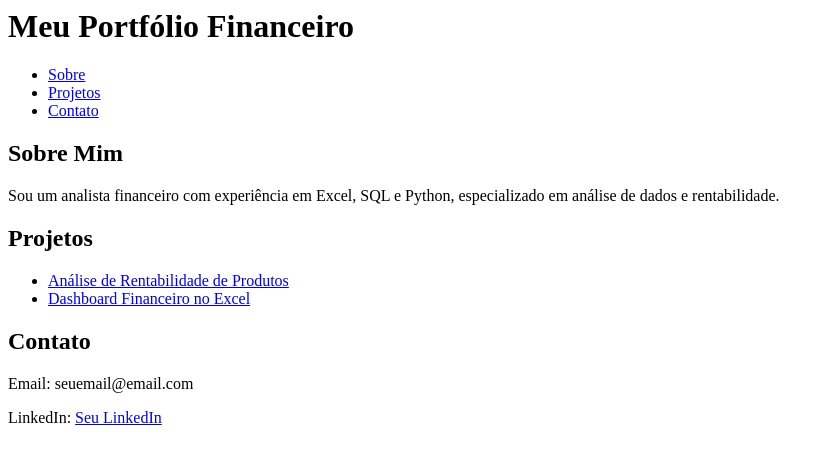
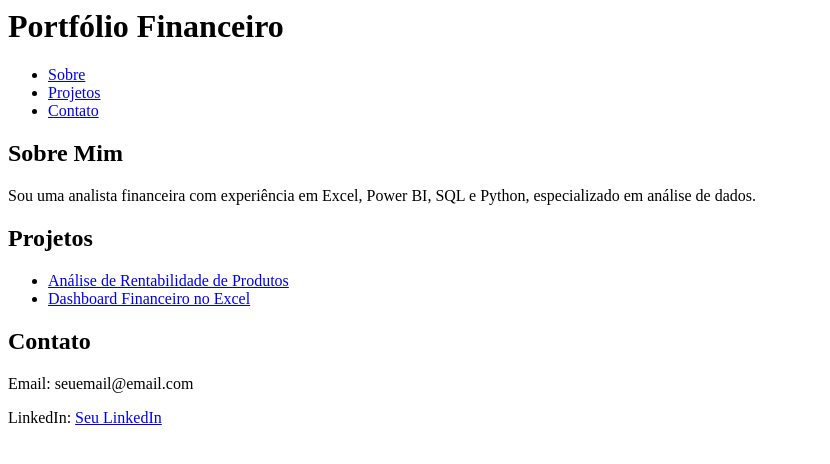
Before and after one commit to letguedes/letguedes.github.io, a plain HTML site: page index.html in a window 1280 px wide. Shown: the whole page, without its empty margins (0-830 px from the left). Drawn offline with Linux system fonts and the light colour scheme.

Commit message:
Update index.html

```diff
--- a/index.html
+++ b/index.html
@@ -1,6 +1,5 @@
-<body>
     <header>
-        <h1>Meu Portfólio Financeiro</h1>
+        <h1>Portfólio Financeiro</h1>
         <nav>
             <ul>
                 <li><a href="#sobre">Sobre</a></li>
@@ -12,7 +11,7 @@
 
     <section id="sobre">
         <h2>Sobre Mim</h2>
-        <p>Sou um analista financeiro com experiência em Excel, SQL e Python, especializado em análise de dados e rentabilidade.</p>
+        <p>Sou uma analista financeira com experiência em Excel, Power BI, SQL e Python, especializado em análise de dados.</p>
     </section>
 
     <section id="projetos">
```
